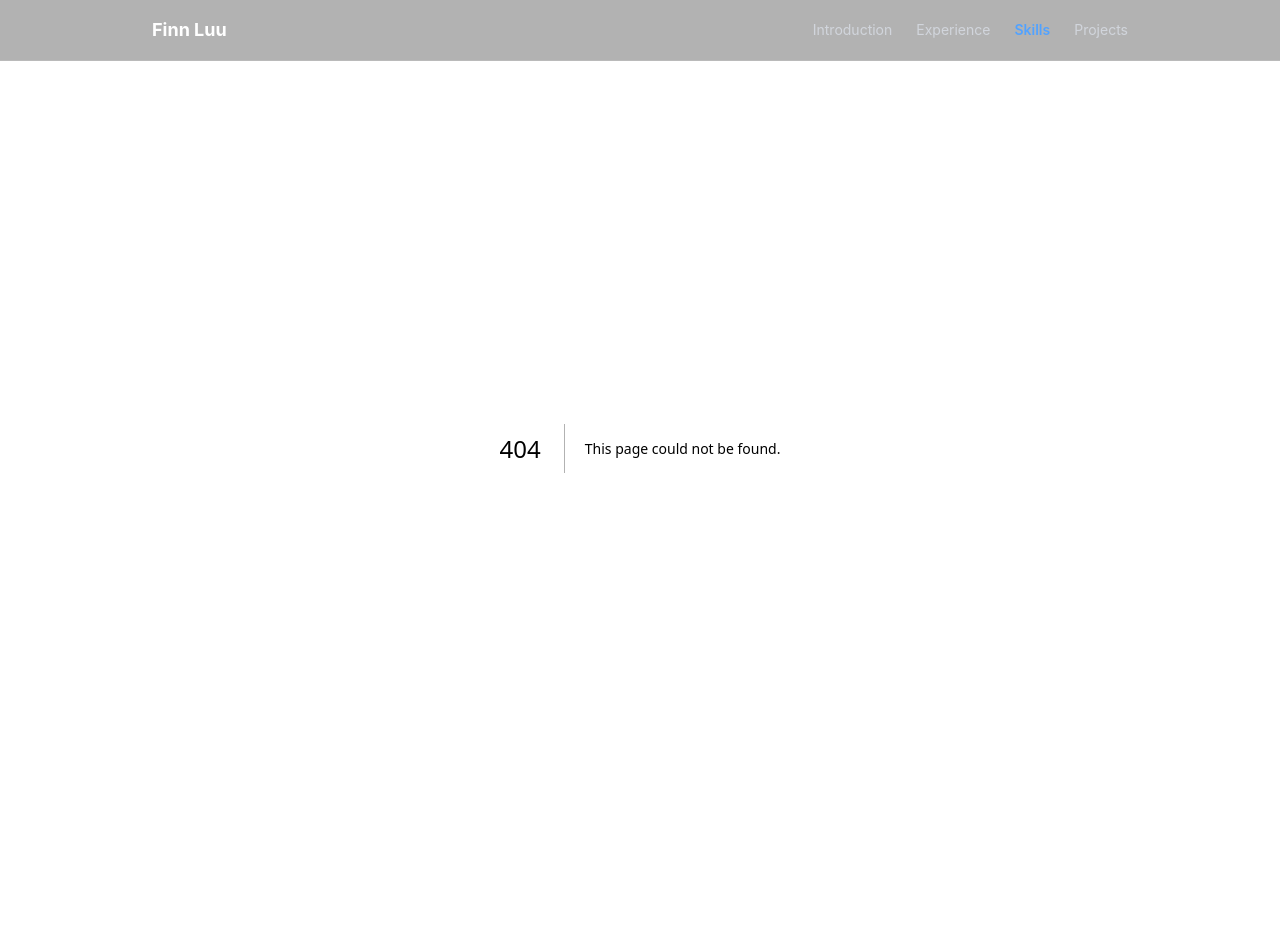
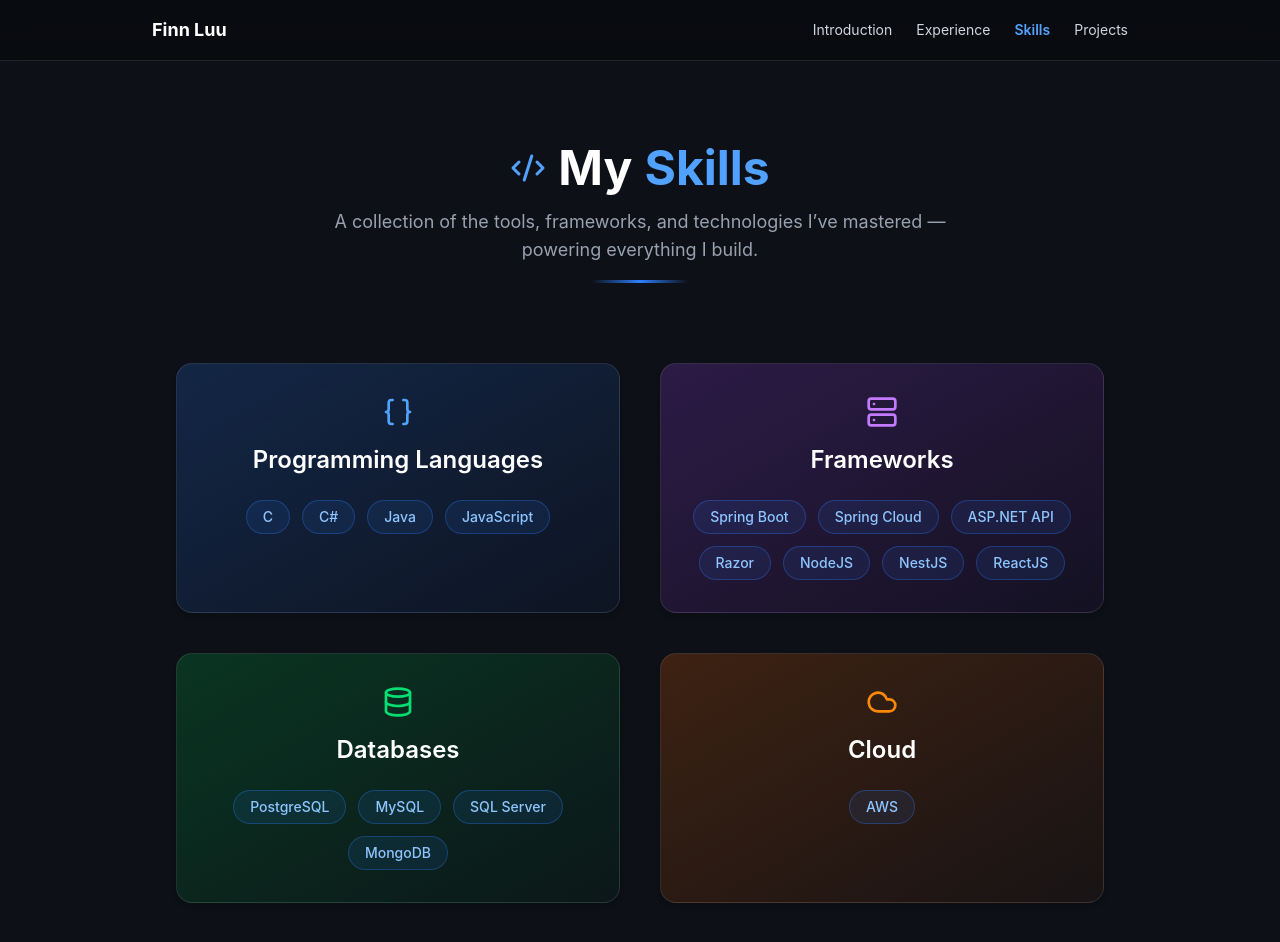
Before and after one commit to chaowei216/Portfolio, a Next.js app: page /skills in a window 1280 px wide. Before the commit this address had no page. Shown: the top 942 px of the page. Before the commit the page ends 896 px from the top, so only its background shows below. Built offline with nearby package versions, Linux system fonts and the light colour scheme.

Commit message:
skills section

```diff
--- /dev/null
+++ b/src/app/skills/page.tsx
@@ -0,0 +1,95 @@
+'use client'
+
+import { motion } from 'framer-motion'
+import { Code2, Braces, Database, Cloud, Server } from 'lucide-react'
+
+export default function SkillsPage() {
+  const fadeUp = {
+    hidden: { opacity: 0, y: 40 },
+    visible: { opacity: 1, y: 0 },
+  }
+
+  const skills = [
+    {
+      icon: <Braces className="text-blue-400 w-8 h-8" />,
+      title: 'Programming Languages',
+      items: ['C', 'C#', 'Java', 'JavaScript'],
+      color: 'from-blue-500/20 to-blue-900/10',
+    },
+    {
+      icon: <Server className="text-purple-400 w-8 h-8" />,
+      title: 'Frameworks',
+      items: ['Spring Boot', 'Spring Cloud', 'ASP.NET API', 'Razor', 'NodeJS', 'NestJS', 'ReactJS'],
+      color: 'from-purple-500/20 to-purple-900/10',
+    },
+    {
+      icon: <Database className="text-green-400 w-8 h-8" />,
+      title: 'Databases',
+      items: ['PostgreSQL', 'MySQL', 'SQL Server', 'MongoDB'],
+      color: 'from-green-500/20 to-green-900/10',
+    },
+    {
+      icon: <Cloud className="text-orange-400 w-8 h-8" />,
+      title: 'Cloud',
+      items: ['AWS'],
+      color: 'from-orange-500/20 to-orange-900/10',
+    },
+  ]
+
+  return (
+    <div className="pt-24 pb-16 mx-auto max-w-6xl px-6">
+      {/* 🔹 Header */}
+      <motion.section
+        variants={fadeUp}
+        initial="hidden"
+        animate="visible"
+        transition={{ duration: 0.6 }}
+        className="text-center space-y-4"
+      >
+        <h1 className="text-4xl sm:text-5xl font-bold text-white flex justify-center items-center gap-3">
+          <Code2 className="text-blue-400 w-9 h-9" />
+          My <span className="text-blue-400">Skills</span>
+        </h1>
+        <p className="text-gray-400 max-w-2xl mx-auto text-lg">
+          A collection of the tools, frameworks, and technologies I’ve mastered — powering
+          everything I build.
+        </p>
+        <div className="mx-auto mt-3 w-24 h-[3px] bg-gradient-to-r from-transparent via-blue-500 to-transparent rounded-full"></div>
+      </motion.section>
+
+      {/* 🧩 Skill Cards */}
+      <motion.section
+        variants={fadeUp}
+        initial="hidden"
+        whileInView="visible"
+        viewport={{ once: true }}
+        transition={{ duration: 0.6 }}
+        className="mt-20 grid sm:grid-cols-1 md:grid-cols-2 gap-10"
+      >
+        {skills.map((skill, index) => (
+          <motion.div
+            key={index}
+            whileHover={{ scale: 1.03, y: -5 }}
+            transition={{ duration: 0.3 }}
+            className={`rounded-2xl bg-gradient-to-br ${skill.color} border border-white/10 p-8 text-center shadow-md hover:shadow-blue-500/20 transition`}
+          >
+            <div className="flex justify-center mb-4">{skill.icon}</div>
+            <h2 className="text-2xl font-semibold text-white mb-6">{skill.title}</h2>
+
+            <div className="flex flex-wrap justify-center gap-3">
+              {skill.items.map((item, i) => (
+                <motion.span
+                  key={i}
+                  whileHover={{ scale: 1.1 }}
+                  className="px-4 py-1.5 rounded-full border border-blue-500/30 bg-blue-500/10 text-blue-300 text-sm font-medium cursor-default hover:shadow-blue-500/30 transition"
+                >
+                  {item}
+                </motion.span>
+              ))}
+            </div>
+          </motion.div>
+        ))}
+      </motion.section>
+    </div>
+  )
+}
```
